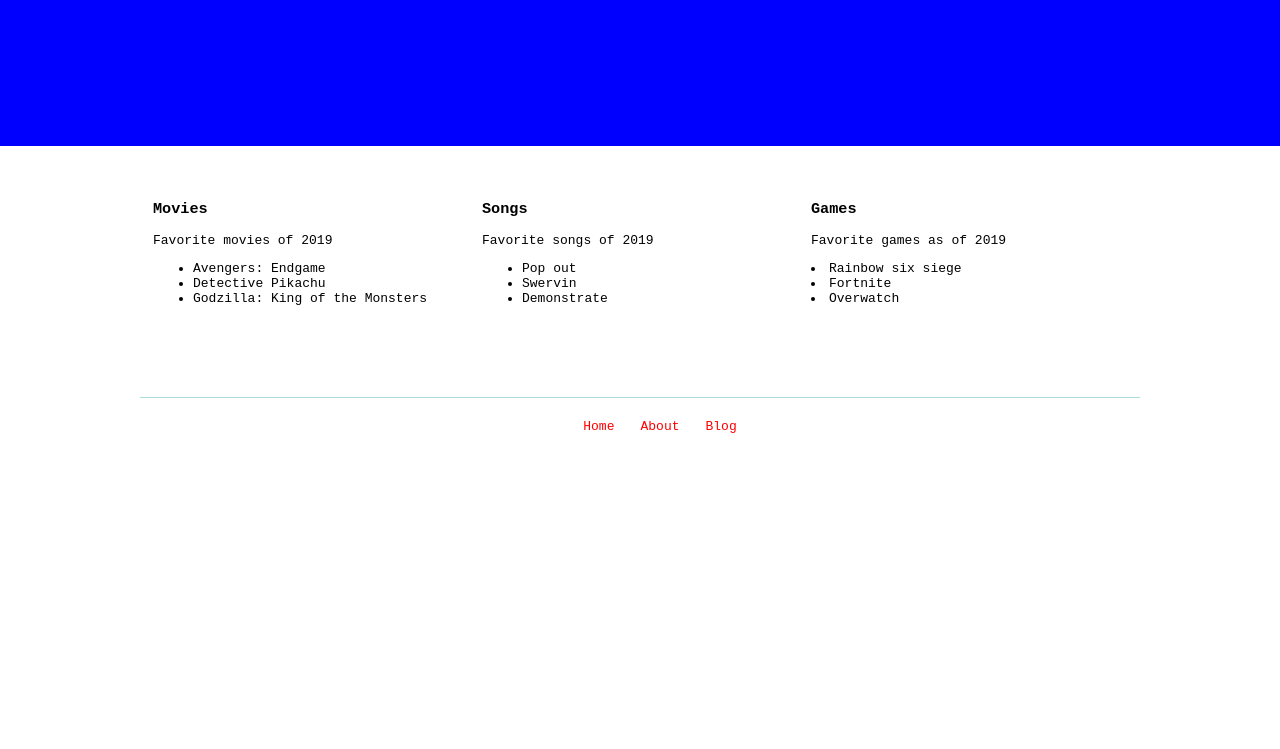
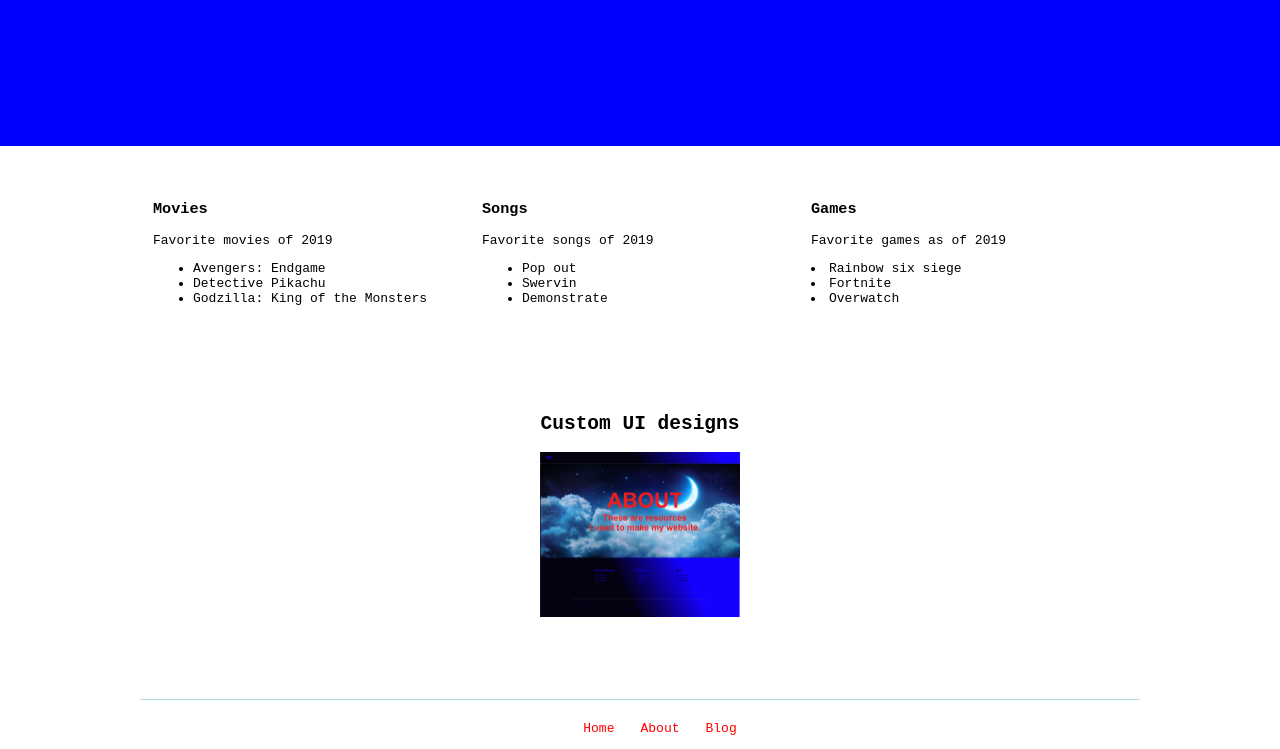
Before and after one commit to iwebstudent02/iwebstudent02.github.io, a plain HTML site: page index.html in a window 1280 px wide. Shown: the part 329-1078 px from the top of the page. Before the commit the page ends 800 px from the top, so only its background shows below. Drawn offline with nearby package versions, Linux system fonts and the light colour scheme.

Commit message:
Custom ui

```diff
--- a/css/style.css
+++ b/css/style.css
@@ -129,3 +129,13 @@ section {
    opacity:.5;
    font-size: .8em;
 }
+
+/* CUSTOM UI DESIGN */
+
+.ui-design {
+  text-align: center;
+}
+
+.ui-design img {
+   max-width: 200px;
+}
--- a/index.html
+++ b/index.html
@@ -57,6 +57,12 @@
                 </ul>
             </div>
         </section>
+        <section class="ui-design">
+            <h2>Custom UI designs</h2>
+            <a href="images/moonlight.png"><img src="images/moonlight.png" alt="moonlight Custom UI Mockup"></a>
+
+        </section>
+
     </main>
 
     <footer>
@@ -68,6 +74,11 @@
             </ul>
         </nav>
     </footer>
+
+    <script src="//code.jquery.com/jquery-3.3.1.min.js"></script>
+    <link rel="stylesheet" href="https://cdn.jsdelivr.net/gh/fancyapps/fancybox@3.5.7/dist/jquery.fancybox.min.css" />
+    <script src="https://cdn.jsdelivr.net/gh/fancyapps/fancybox@3.5.7/dist/jquery.fancybox.min.js"></script>
+
 </body>
 
 </html>
```
Also changed, not shown: images/moonlight.png (added), images/sunset.png (added).
